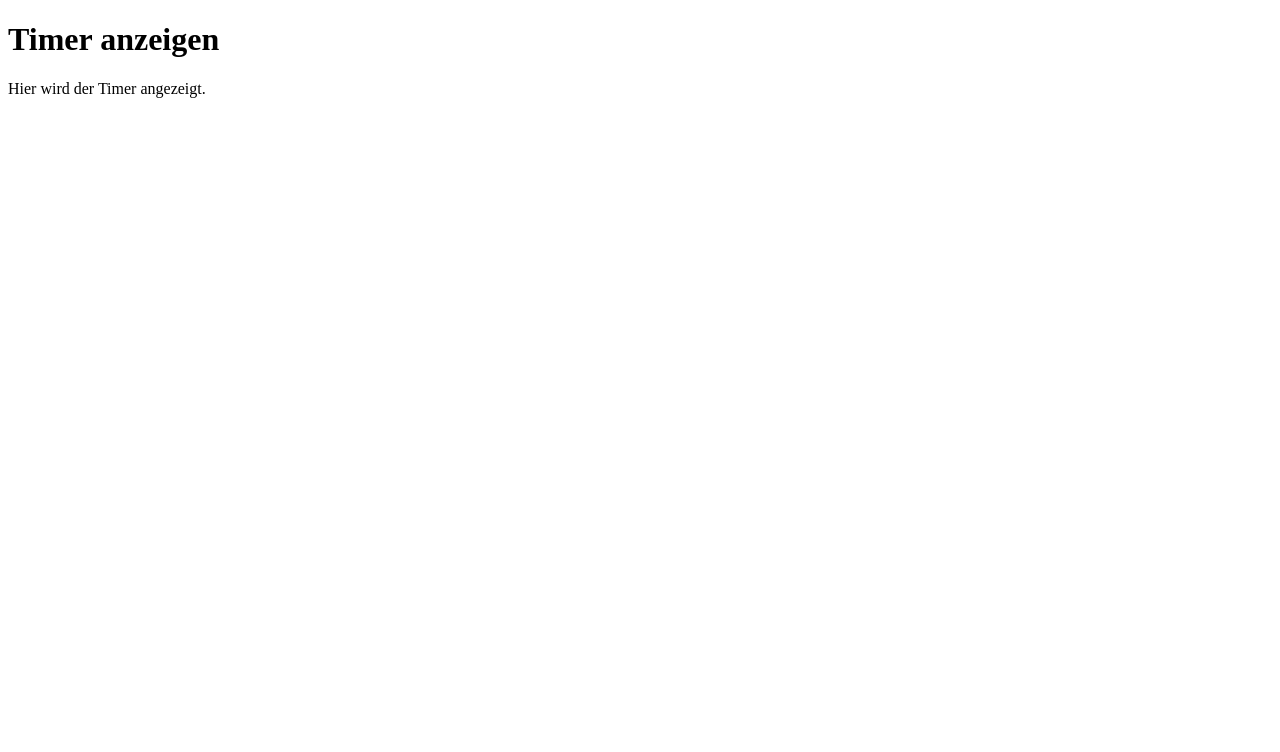
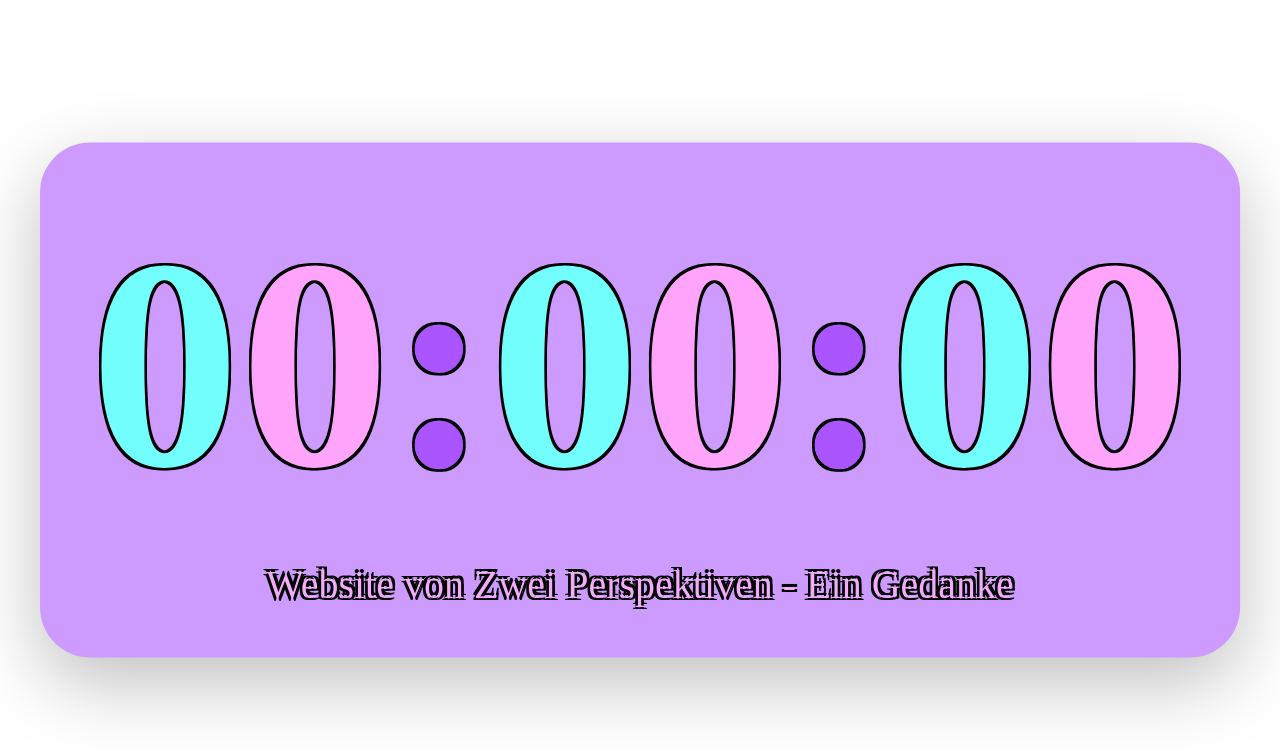
Before and after one commit to MonkeyWithTofu/Timer, a plain HTML site: page index.html in a window 1280 px wide. Drawn offline with Linux system fonts and the light colour scheme.

Commit message:
Timer.html

```diff
--- a/index.html
+++ b/index.html
@@ -1,15 +1,92 @@
 <!DOCTYPE html>
 <html lang="de">
 <head>
-    <meta charset="UTF-8">
-    <meta name="viewport" content="width=device-width, initial-scale=1.0">
-    <title>Timer anzeigen</title>
+<meta charset="utf-8">
+<title>Timer Anzeige</title>
+<style>
+  body {
+    margin: 0;
+    background: transparent;
+    display: grid;
+    place-items: center;
+    height: 100vh;
+  }
+  .wrap {
+    text-align: center;
+    background: #cc9bfd;
+    border-radius: 20px;
+    padding: 20px;
+    box-shadow: 0 10px 30px rgba(0,0,0,.25);
+    transform: scale(2.5);
+    transform-origin: center center;
+  }
+  .time-left {
+    font-size: clamp(50px, 12vw, 120px);
+    font-weight: 800;
+  }
+  .digit-blue {
+    color: #73fefe;
+    text-shadow: -1px -1px 0 #000, 1px -1px 0 #000,
+                 -1px 1px 0 #000, 1px 1px 0 #000;
+  }
+  .digit-pink {
+    color: #fea4fb;
+    text-shadow: -1px -1px 0 #000, 1px -1px 0 #000,
+                 -1px 1px 0 #000, 1px 1px 0 #000;
+  }
+  .colon {
+    color: #aa55ff;
+    text-shadow: -1px -1px 0 #000, 1px -1px 0 #000,
+                 -1px 1px 0 #000, 1px 1px 0 #000;
+  }
+  .status {
+    font-size: 16px;
+    margin-top: 10px;
+    animation: textColorChange 1.5s infinite alternate;
+    text-shadow: -1px -1px 0 #000, 1px -1px 0 #000,
+                 -1px 1px 0 #000, 1px 1px 0 #000;
+  }
+  @keyframes textColorChange {
+    0%   { color: #73fefe; }
+    100% { color: #fea4fb; }
+  }
+</style>
 </head>
 <body>
-    <h1>Timer anzeigen</h1>
-    <p>Hier wird der Timer angezeigt.</p>
-    <script>
-        // Timer-Logik hier
-    </script>
+<div class="wrap">
+  <div class="time-left" id="display">00:00:00</div>
+  <div class="status">Website von Zwei Perspektiven - Ein Gedanke</div>
+</div>
+
+<script>
+const display = document.getElementById("display");
+
+function pad(n){ return String(n).padStart(2,"0") }
+
+function updateDisplay(ms){
+  const total = Math.max(0, Math.floor(ms/1000));
+  const h = pad(Math.floor(total/3600));
+  const m = pad(Math.floor((total%3600)/60));
+  const s = pad(total%60);
+  const str = h+m+s;
+  let html = '';
+  for (let i = 0; i < str.length; i++) {
+    const colorClass = (i % 2 === 0) ? 'digit-blue' : 'digit-pink';
+    html += `<span class="${colorClass}">${str[i]}</span>`;
+    if (i === 1 || i === 3) html += `<span class="colon">:</span>`;
+  }
+  display.innerHTML = html;
+}
+
+function tick(){
+  const target = localStorage.getItem("timerTarget");
+  if(!target) { updateDisplay(0); return; }
+  const remaining = target - new Date();
+  updateDisplay(remaining);
+}
+
+setInterval(tick, 500);
+tick();
+</script>
 </body>
 </html>
```
